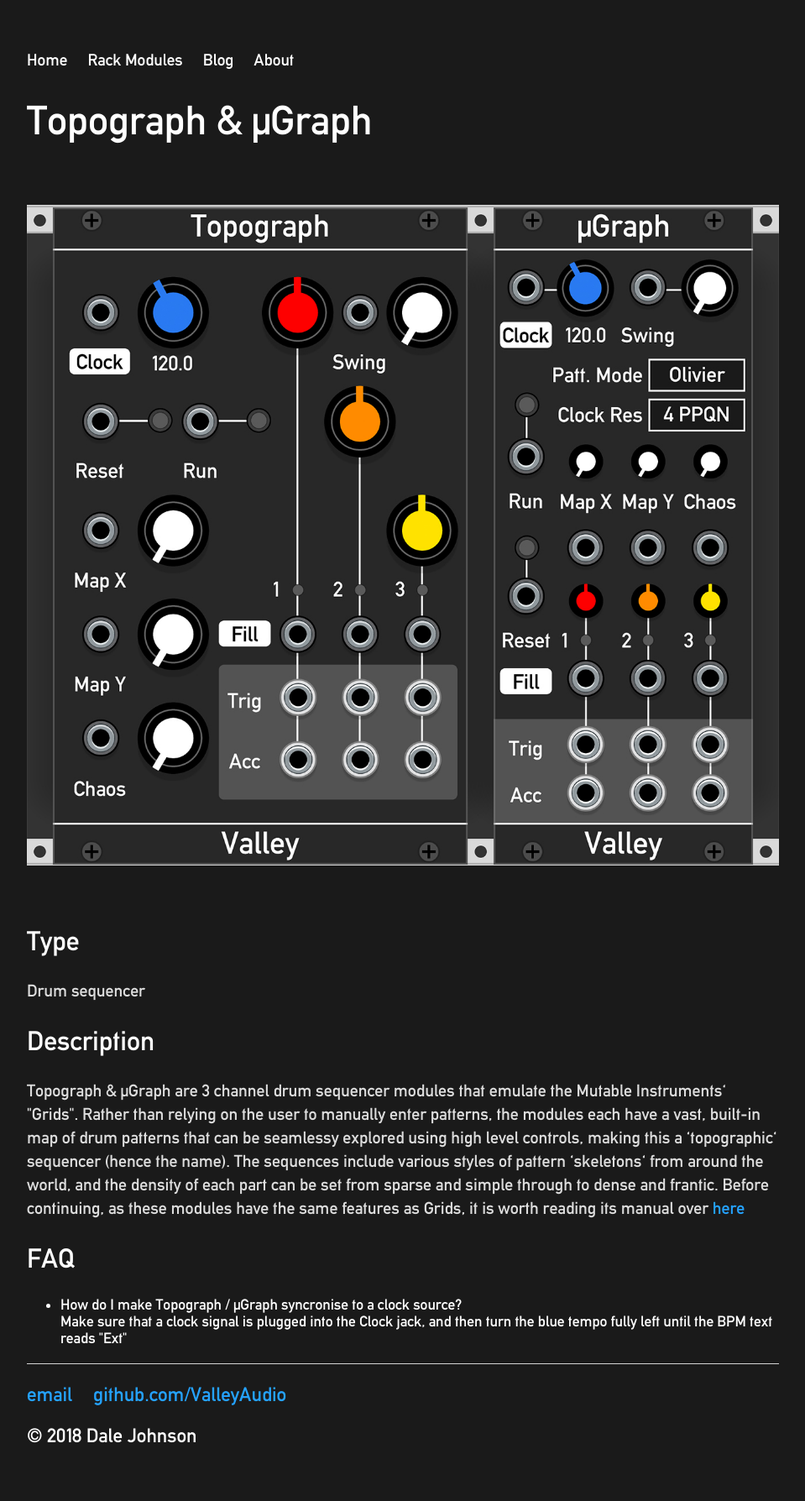
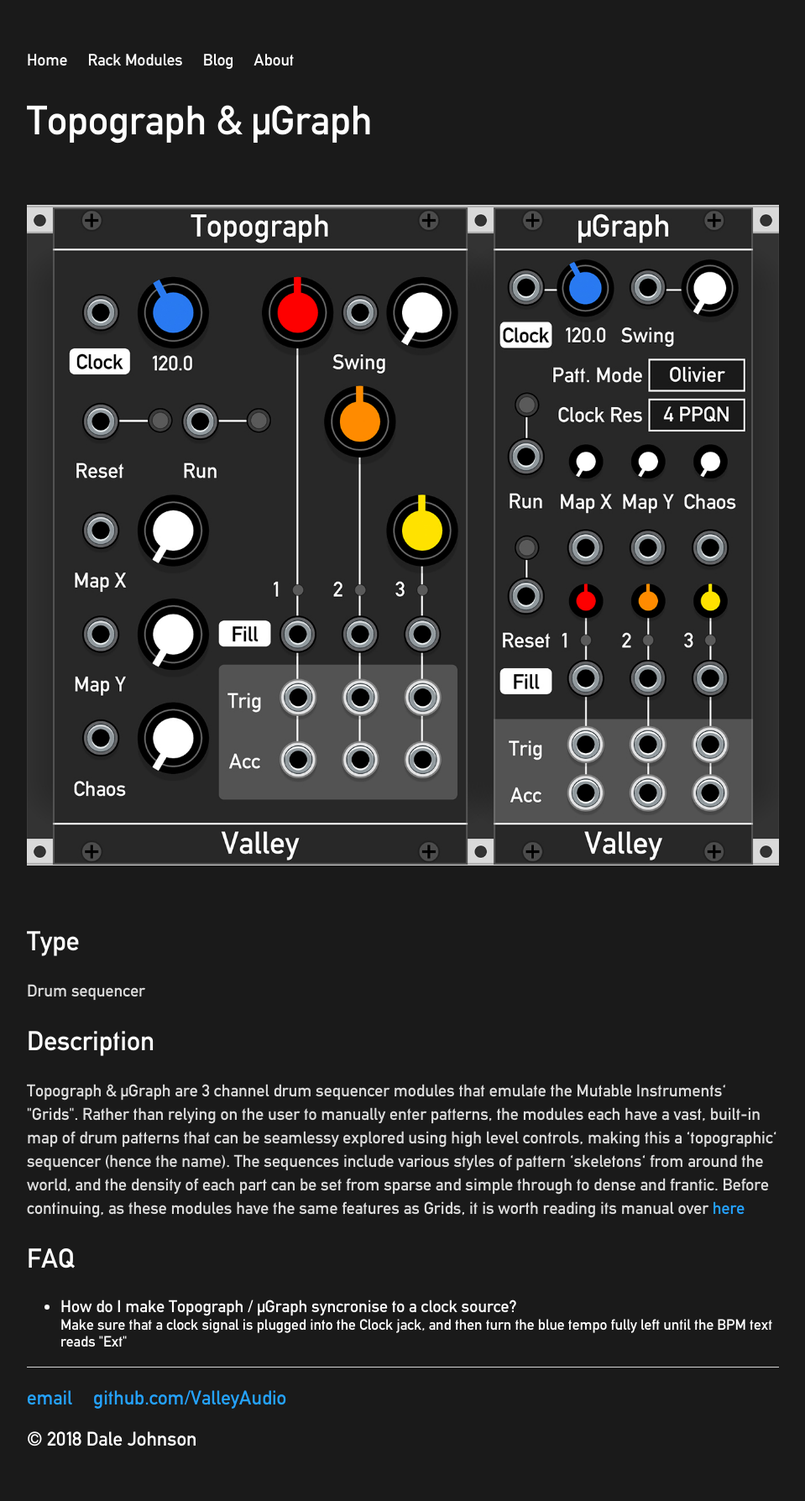
Before and after one commit to ValleyAudio/ValleyAudio.github.io, a Jekyll site: the page built from rack/topograph/topograph.html, in a window 1280 px wide. Shown: the whole page at 84% size, without its empty margins (160-1119 px from the left). Built offline with Jekyll 4.4.1, drawn with Linux system fonts in a browser that asks for light colours.

```diff
--- a/rack/topograph/topograph.html
+++ b/rack/topograph/topograph.html
@@ -14,7 +14,7 @@
         Topograph & µGraph are 3 channel drum sequencer modules that emulate the Mutable Instruments' "Grids". Rather than relying on the user to manually enter patterns, the modules each have a vast, built-in map of drum patterns that can be seamlessy explored using high level controls, making this a 'topographic' sequencer (hence the name). The sequences include various styles of pattern 'skeletons' from around the world, and the density of each part can be set from sparse and simple through to dense and frantic. Before continuing, as these modules have the same features as Grids, it is worth reading its manual over <a href="https://mutable-instruments.net/modules/grids/manual/">here</a>
         <h2>FAQ</h2>
         <ul>
-            <li>How do I make Topograph / µGraph syncronise to a clock source?</li>
+            <li style="font-size: 1.25em">How do I make Topograph / µGraph syncronise to a clock source?</li>
             <li style="list-style:none">Make sure that a clock signal is plugged into the Clock jack, and then turn the blue tempo fully left until the BPM text reads "Ext"</li>
         </ul>
     </p>
```
